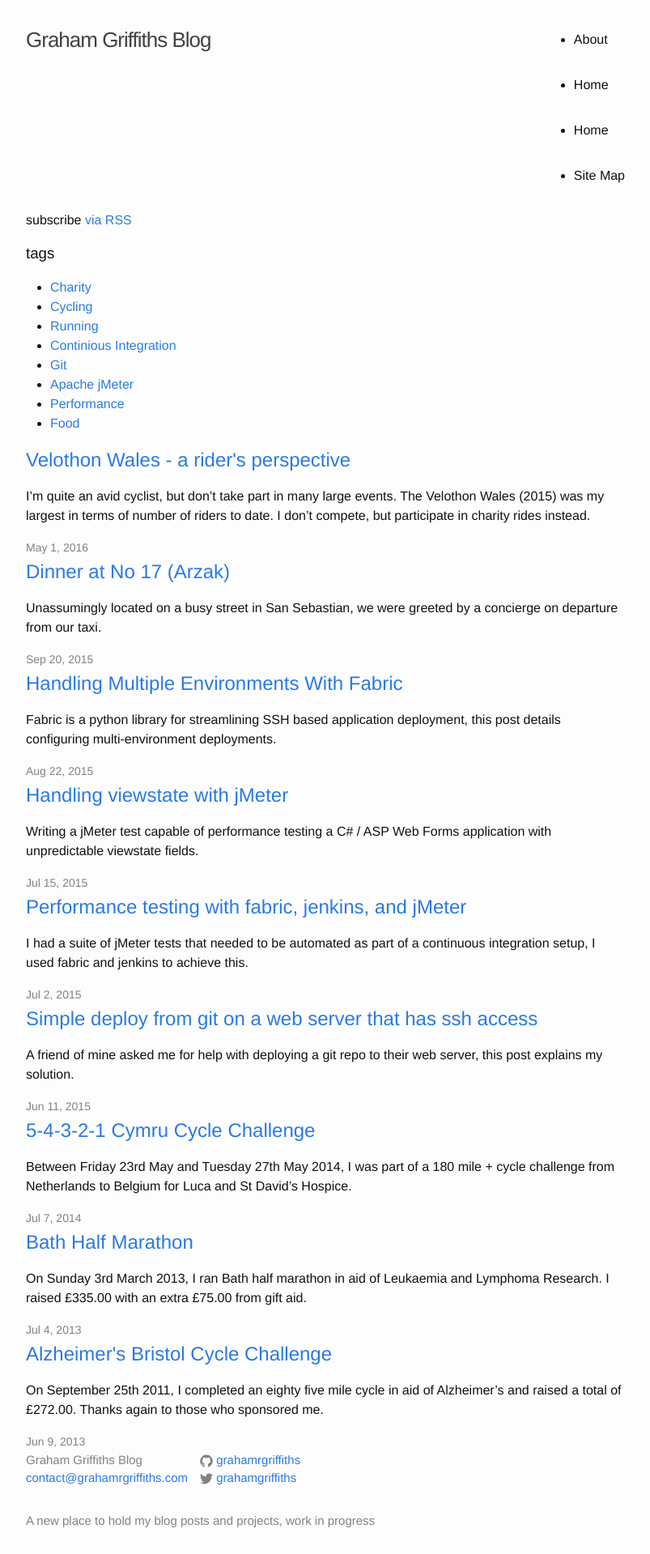
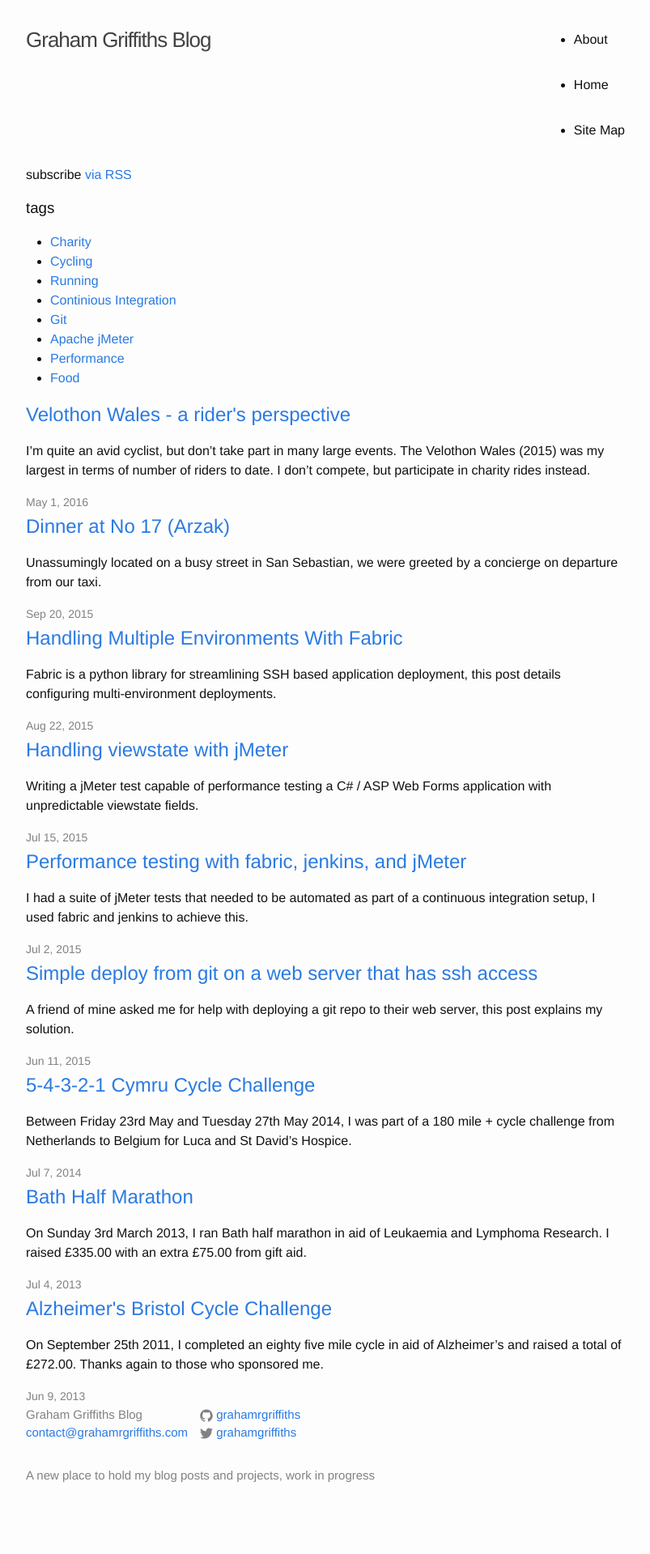
Before and after one commit to grahamrgriffiths/grahamrgriffiths.github.io, a Jekyll site: the page built from index.html, in a window 1280 px wide. Shown: the whole page at 81% size, without its empty margins (238-1041 px from the left). Built offline with Jekyll 4.4.1, drawn with Linux system fonts in a browser that asks for light colours; nearby versions of some CDN libraries; after the commit the page ends 1863 px from its top, so only the background shows below that.

Commit message:
fix if-else logic

```diff
--- a/_includes/header.html
+++ b/_includes/header.html
@@ -5,16 +5,18 @@
         <div class="trigger">
           <ul role="navigation" itemscope="itemscope" itemtype="http://schema.org/SiteNavigationElement">
             {% for page in site.pages %}
+              {% if page.title %}
                   {% if page.title == "Home" %}
                     <li><a itemprop="url" class="page-link" href="https://blog.grahamrgriffiths.com/home">
                       <span itemprop="name">Home</span></a></li>
-              {% endif %}
-              {% if page.title %}
+                  {% else %}
+
                     {% if page.url contains 'tag' %}
 
                     {% else %}
                     <li><a itemprop="url" class="page-link" href="{{ page.url | prepend: site.baseurl }}">
                     <span itemprop="name">{{ page.title }}</span></a></li>
+                    {% endif %}
                  {% endif %}
               {% endif %}
             {% endfor %}
```
Lines whose indentation alone changed are shown as unchanged.
